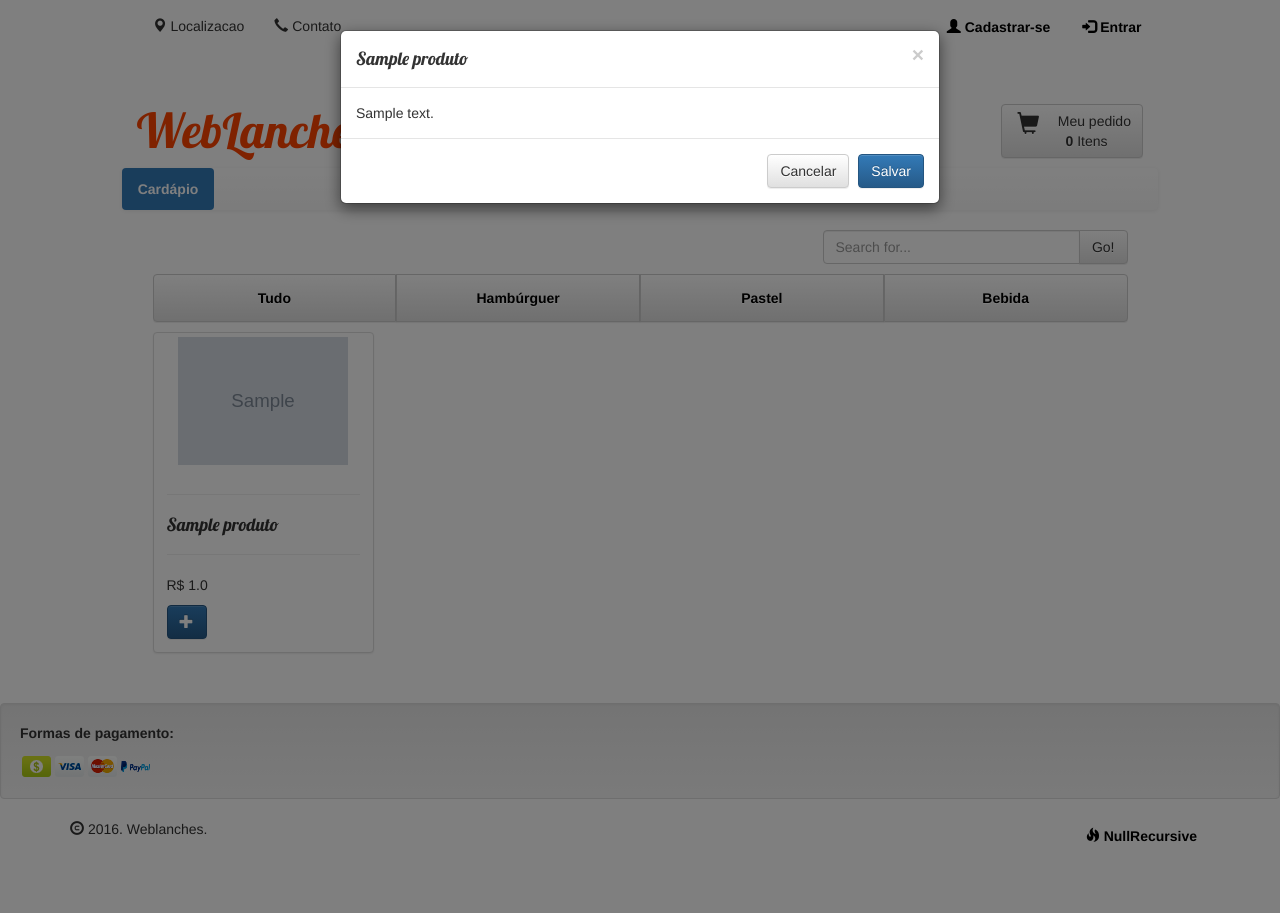
After one commit to NullRecursive/WebLanches, a Django app: page /cardapio/todos/ in a window 1280 px wide, after a click that opens the changed part. The commit adds this page. Run offline with Django 3.2, Linux system fonts and the light colour scheme; tables that the repository leaves empty hold one stand-in row (values such as "Sample post"); grey boxes marked "Sample" are stand-in pictures; some libraries are stand-ins or nearby versions.

Commit message:
update views.py hamburguer.html cardapio.html views.py urls.py created bebida.html pastel.html todos-produtos.html

```diff
--- a/loja/templates/loja/cardapio.html
+++ b/loja/templates/loja/cardapio.html
@@ -22,16 +22,16 @@
 
    <div class="btn-group btn-group-justified" role="group" aria-label="...">
     <div class="btn-group" role="group">
-      <button type="button" class="btn btn-default"><a href="#" class="btn basic_link"><b>Tudo</b></a></button>
+      <button type="button" class="btn btn-default"><a href="{% url 'todos' %}" class="btn basic_link"><b>Tudo</b></a></button>
     </div>
     <div class="btn-group" role="group">
       <button type="button" class="btn btn-default"><a href="{% url 'hamburguer' %}" class="btn basic_link"><b>Hambúrguer</b></a></button>
     </div>
     <div class="btn-group" role="group">
-      <button type="button" class="btn btn-default"><a href="#" class="btn basic_link"><b>Bebida</b></a></button>
+      <button type="button" class="btn btn-default"><a href="{% url 'pastel' %}" class="btn basic_link"><b>Pastel</b></a></button>
     </div>
     <div class="btn-group" role="group">
-      <button type="button" class="btn btn-default"><a href="#" class="btn basic_link"><b>Pastel</b></a></button>
+      <button type="button" class="btn btn-default"><a href="{% url 'bebida' %}" class="btn basic_link"><b>Bebida</b></a></button>
     </div>
   </div>
   <!--Conteudo -->
--- /dev/null
+++ b/loja/templates/loja/todos-produtos.html
@@ -0,0 +1,46 @@
+{% extends 'loja/cardapio.html' %}
+{% block list %}
+{% load staticfiles %}
+
+
+<div class="row distance">
+
+{% for pro in all_produtos %}
+
+
+  <div class="col-sm-6 col-md-3">
+    <div class="thumbnail">
+      <img alt="Hamburguer" title="Hamburguer" src="{{pro.imagem|cut:'loja'}}" height="171px" width="170px"/>
+      <div class="caption ">
+        <hr>
+        <h4>{{pro.nome}}</h4>
+        <hr>
+        <p >R$ {{ pro.preco }}</p>
+        <button type="button" class="btn btn-primary btn-mini" data-toggle="modal" data-target="#myModal">
+          <span class="glyphicon glyphicon-plus" aria-hidden="true"></span>
+        </button>
+
+        <div class="modal fade" id="myModal" tabindex="-1" role="dialog" aria-labelledby="myModalLabel">
+          <div class="modal-dialog" role="document">
+            <div class="modal-content">
+              <div class="modal-header">
+                <button type="button" class="close" data-dismiss="modal" aria-label="Close"><span aria-hidden="true">&times;</span></button>
+                <h4 class="modal-title" id="myModalLabel">{{pro.nome}}</h4>
+              </div>
+              <div class="modal-body">
+                <h5 class="modal-title" id="myModalLabel">{{ pro.descricao }}</h5>
+              </div>
+              <div class="modal-footer">
+                <button type="button" class="btn btn-default" data-dismiss="modal">Cancelar</button>
+                <button type="button" class="btn btn-primary">Salvar</button>
+              </div>
+            </div>
+          </div>
+        </div>
+      </div>
+    </div>
+  </div>
+{% endfor %}
+</div>
+
+{% endblock %}
--- a/loja/urls.py
+++ b/loja/urls.py
@@ -7,5 +7,8 @@ urlpatterns = [
     url(r'^cadastrar/$', views.cad_page, name = 'cadastrar'),
     url(r'^cardapio/$', views.cardapio, name = 'cardapio'),
     url(r'^cardapio/hamburguer/$', views.hamburguer, name = 'hamburguer'),
+    url(r'^cardapio/bebida/$', views.bebida, name = 'bebida'),
+    url(r'^cardapio/pastel/$', views.pastel, name = 'pastel'),
+    url(r'^cardapio/todos/$', views.todos, name = 'todos os produtos'),
     url(r'^sair$', views.sair, name = 'sair'),
 ]
--- a/loja/views.py
+++ b/loja/views.py
@@ -42,6 +42,18 @@ def hamburguer(request):
 	all_produtos = Produto.objects.all()
 	return render(request, 'loja/hamburguer.html',{'all_produtos': all_produtos})
 
+def bebida(request):
+	all_produtos = Produto.objects.all()
+	return render(request, 'loja/bebida.html',{'all_produtos': all_produtos})
+
+def pastel(request):
+	all_produtos = Produto.objects.all()
+	return render(request, 'loja/pastel.html',{'all_produtos': all_produtos})
+
+def todos(request):
+	all_produtos = Produto.objects.all()
+	return render(request, 'loja/todos-produtos.html',{'all_produtos': all_produtos})
+
 def sair(request):
 	controller = ControllerUsuario()
 	controller.logout(request)
```
Also changed, not shown: loja/templates/loja/bebida.html (added, +48 -0 lines), loja/templates/loja/pastel.html (added, +48 -0 lines).
